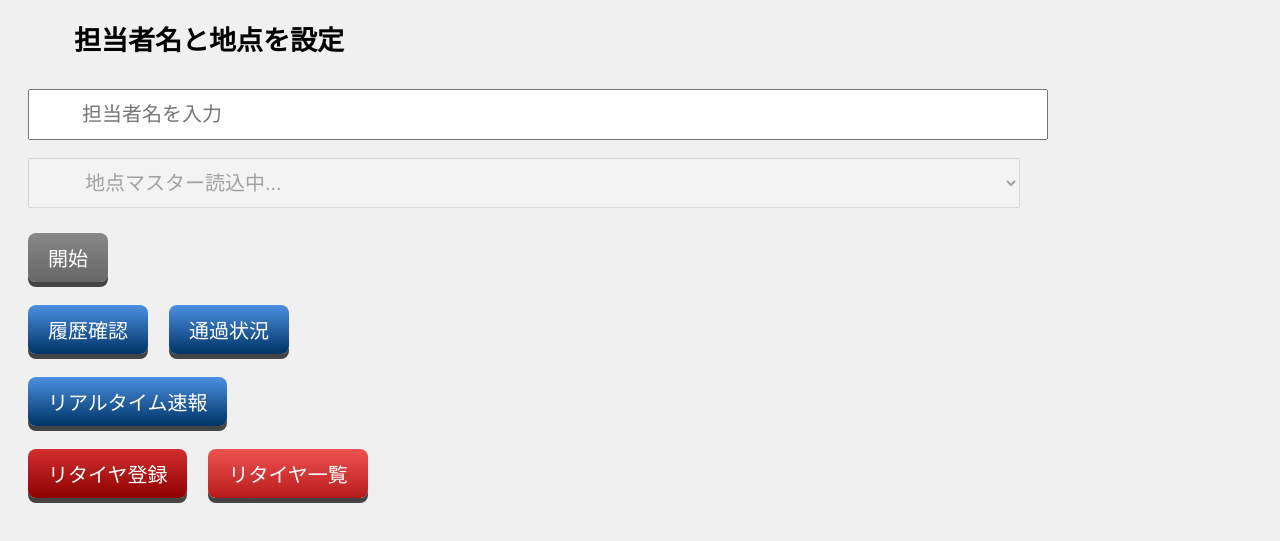
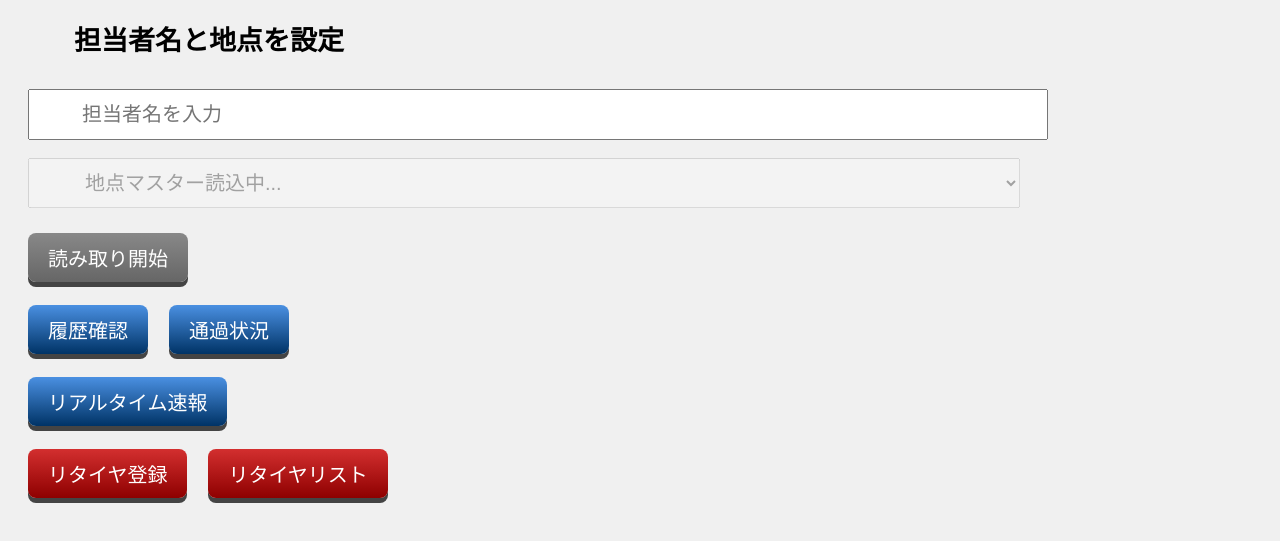
Before and after one commit to chellenlee/tachibana-qr-final, a plain HTML site: page index.html in a window 1280 px wide. Shown: the part 69-610 px from the top of the page. Drawn offline with Linux system fonts and the light colour scheme; no server answers.

Commit message:
index.html を更新

```diff
--- a/index.html
+++ b/index.html
@@ -73,7 +73,7 @@
     }
     /* ▼▼▼ リタイヤ一覧ボタン（オレンジ〜赤系）新規追加 ▼▼▼ */
     .retire-list-button {
-      background: linear-gradient(#ef5350, #b71c1c);
+      background: linear-gradient(#d32f2f, #8e0000);
     }
 
     .save-button:active, .start-button:active, .history-button:active, .stats-button:active, .report-button:active, .retire-button:active, .retire-list-button:active {
@@ -173,7 +173,7 @@
     <option value="">地点を選択</option>
   </select>
   <br>
-  <button class="start-button" onclick="startApp()">開始</button>
+  <button class="start-button" onclick="startApp()">読み取り開始</button>
   <br>
   <button class="history-button" onclick="showHistory()">履歴確認</button>
   <button class="stats-button" onclick="showStats()">通過状況</button>
@@ -181,7 +181,7 @@
   <button class="report-button" onclick="showReport()">リアルタイム速報</button>
   <br>
   <button class="retire-button" onclick="startRetireScan()">リタイヤ登録</button>
-  <button class="retire-list-button" onclick="showRetireList()">リタイヤ一覧</button>
+  <button class="retire-list-button" onclick="showRetireList()">リタイヤリスト</button>
 </div>
 
 <div id="history-view" style="display:none;">
```
